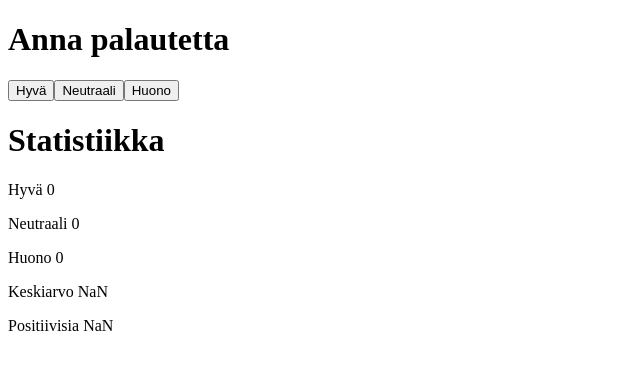
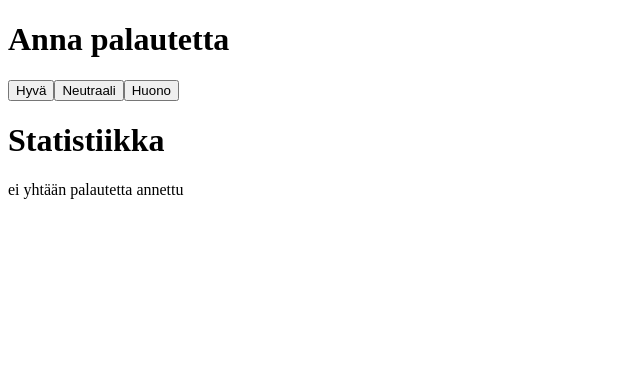
Before and after one commit to oharkonsalo/TKT21009, a React (Create React App) app in the folder osa1/: page / in a window 1280 px wide. Shown: the top 370 px of the page, without its empty margins (0-640 px from the left). Built offline with nearby package versions, Linux system fonts and the light colour scheme.

Commit message:
osa 1 tehtävä 1.9

```diff
--- a/osa1/src/index.js
+++ b/osa1/src/index.js
@@ -45,7 +45,26 @@ class App extends React.Component {
             <p>{text} {luku}</p>
         )
        }
+       const KonditionaalinenRenderointi = () => {
+        if (this.state.hyva + this.state.neutraali + this.state.huono === 0) {
+          return (
+            <div>
+              <p>ei yhtään palautetta annettu</p>
+            </div>
+          )
+        }
+        return (
+          <div>
+            <Statistics luku={this.state.hyva} text="Hyvä"/>
+            <Statistics luku={this.state.neutraali} text="Neutraali"/>
+            <Statistics luku={this.state.huono} text="Huono"/>
 
+
+            <Statistic luku={((this.state.hyva * 1) + (this.state.neutraali * 0) + (this.state.huono * -1))/(this.state.hyva + this.state.neutraali + this.state.huono)} text="Keskiarvo"/>
+            <Statistic luku={(this.state.hyva / (this.state.neutraali + this.state.huono + this.state.hyva))*100} text="Positiivisia"/>
+          </div>
+        )
+      }
 
       return (
         <div>
@@ -56,19 +75,18 @@ class App extends React.Component {
             <Button handleClick={this.klikHuono} text="Huono"/>
 
             <h1>Statistiikka</h1>
-            <Statistics luku={this.state.hyva} text="Hyvä"/>
-            <Statistics luku={this.state.neutraali} text="Neutraali"/>
-            <Statistics luku={this.state.huono} text="Huono"/>
 
 
-            <Statistic luku={((this.state.hyva * 1) + (this.state.neutraali * 0) + (this.state.huono * -1))/(this.state.hyva + this.state.neutraali + this.state.huono)} text="Keskiarvo"/>
-            <Statistic luku={(this.state.hyva / (this.state.neutraali + this.state.huono + this.state.hyva))*100} text="Positiivisia"/>
 
+            <KonditionaalinenRenderointi />
 
           </div>
         </div>
       )
+
     }
+
+
   }
 
 
```
